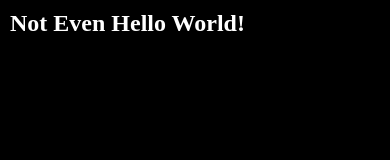
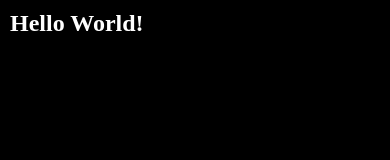
Before and after one commit to TellyWallHall/example, a plain HTML site: page index.html in a window 390 px wide. Drawn offline with Linux system fonts and the light colour scheme.

Commit message:
Deploy from Mobile Editor

```diff
--- a/index.html
+++ b/index.html
@@ -1,6 +1,6 @@
 <!DOCTYPE html>
-<!-- by ImPot8o - github.com/ImPot8o -->
 <html lang="en">
+
 <head>
   <meta charset="UTF-8">
   <link rel="icon" type="image/png" href="https://example.com/favicon.png">
@@ -11,17 +11,19 @@
   * {
     margin: 0;
     padding: 0;
-  box-sizing: border-box;
+    box-sizing: border-box
   }
 
   body {
     color: white;
     background-color: black;
-  padding: 10px;
+    padding: 10px
   }
+
 </style>
+
 <body>
-  <h2>Not Even Hello World!</h2>
+  <h2>Hello World!</h2>
   <script>
     console.clear();
     console.time('Test');
@@ -29,9 +31,15 @@ body {
     console.error('Oh no World! Something went wrong');
     console.warn('Hey World, be careful!');
     console.info('Psst, World, here\'s some info');
-  console.table([{ message: 'Hello Table' }, { message: 'It\'s a Table' }]);
+    console.table([{
+      message: 'Hello Table'
+    }, {
+      message: 'It\'s a Table'
+    }]);
     console.timeEnd('Test');
     console.assert(false, 'Probably fine');
+
   </script>
 </body>
+
 </html>
```
Lines whose indentation alone changed are shown as unchanged.
